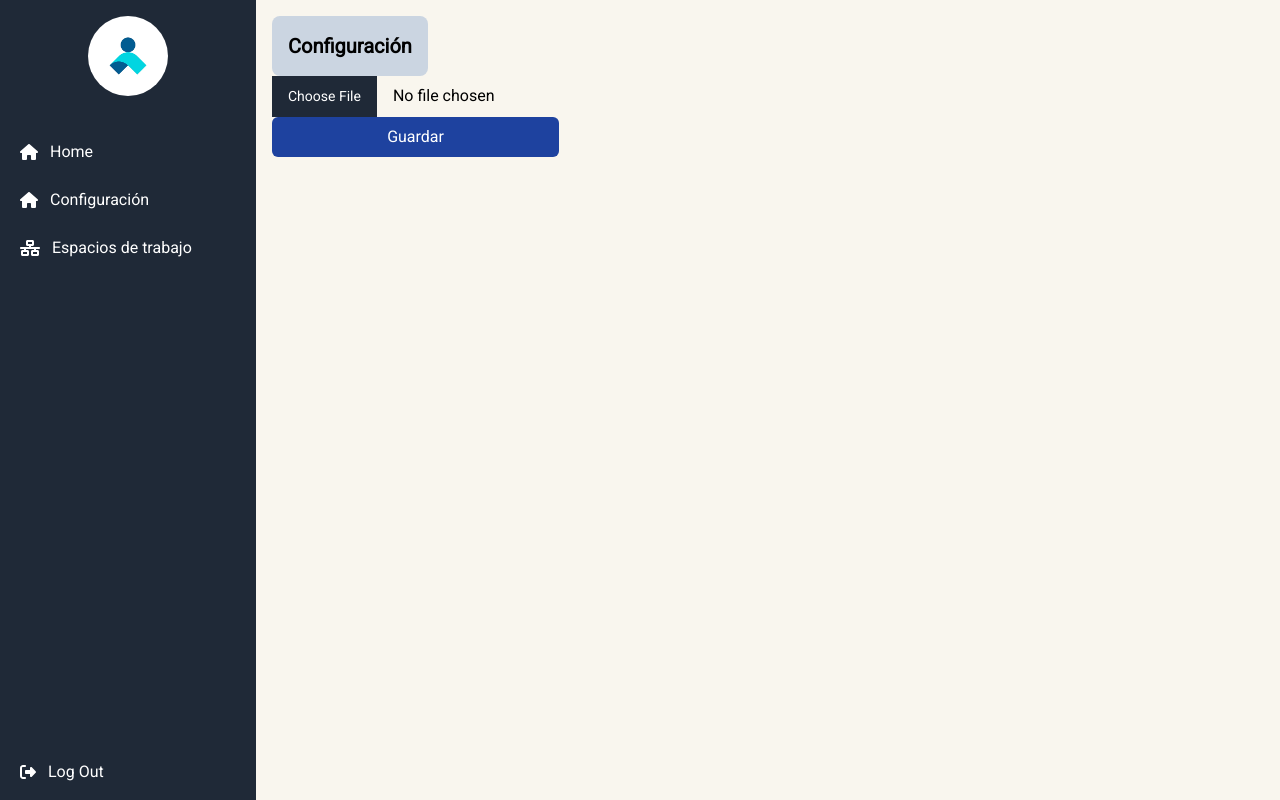
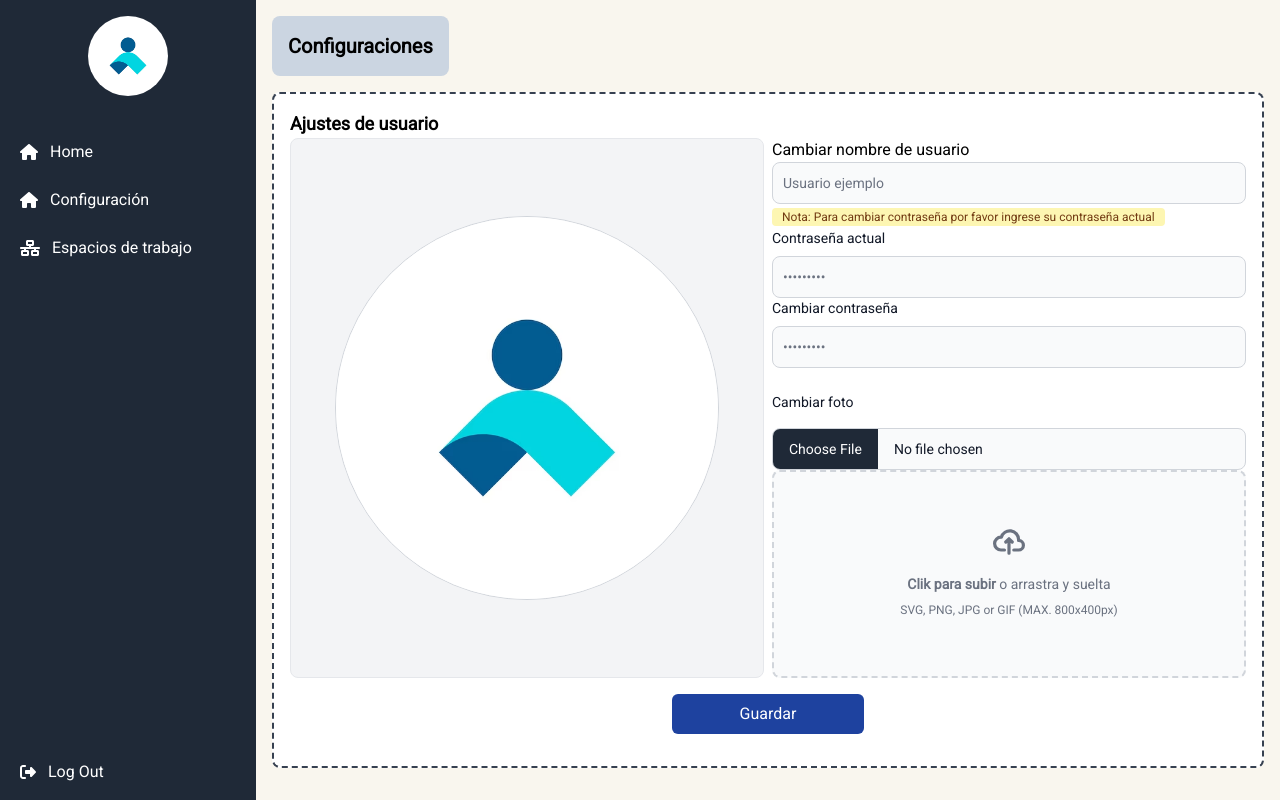
Before and after one commit to EspinozaSteven/SmartPlanner, a Flask app: page /configuracion in a window 1280 px wide. Run offline with Flask 3, Linux system fonts and the light colour scheme; some libraries are stand-ins or nearby versions.

Commit message:
configs page

```diff
--- a/static/css/output.css
+++ b/static/css/output.css
@@ -1211,6 +1225,10 @@ input:checked + .toggle-bg {
   margin-top: auto;
 }
 
+.mb-6 {
+  margin-bottom: 1.5rem;
+}
+
 .block {
   display: block;
 }
@@ -1299,6 +1317,22 @@ input:checked + .toggle-bg {
   height: 100vh;
 }
 
+.h-auto {
+  height: auto;
+}
+
+.h-96 {
+  height: 24rem;
+}
+
+.h-64 {
+  height: 16rem;
+}
+
+.h-52 {
+  height: 13rem;
+}
+
 .max-h-full {
   max-height: 100%;
 }
@@ -1352,46 +1394,26 @@ input:checked + .toggle-bg {
   width: 100vw;
 }
 
-.w-\[20rem\] {
-  width: 20rem;
-}
-
-.w-\[15rem\] {
-  width: 15rem;
-}
-
-.w-\[10rem\] {
-  width: 10rem;
-}
-
-.w-\[5rem\] {
-  width: 5rem;
-}
-
-.w-\[8rem\] {
-  width: 8rem;
-}
-
-.w-\[7rem\] {
-  width: 7rem;
-}
-
-.w-\[6rem\] {
-  width: 6rem;
-}
-
-.w-1\/4 {
-  width: 25%;
-}
-
-.w-3\/5 {
-  width: 60%;
+.w-96 {
+  width: 24rem;
+}
+
+.w-\[90\%\] {
+  width: 90%;
+}
+
+.w-1\/5 {
+  width: 20%;
 }
 
 .min-w-\[20\%\] {
   min-width: 20%;
 }
 
+.max-w-full {
+  max-width: 100%;
+}
+
 .max-w-lg {
   max-width: 32rem;
 }
@@ -1645,6 +1655,10 @@ input:checked + .toggle-bg {
   border-bottom-width: 1px;
 }
 
+.border-dashed {
+  border-style: dashed;
+}
+
 .border-blue-600 {
   --tw-border-opacity: 1;
   border-color: rgb(28 100 242 / var(--tw-border-opacity));
@@ -1670,6 +1684,21 @@ input:checked + .toggle-bg {
   border-color: rgb(209 213 219 / var(--tw-border-opacity));
 }
 
+.border-slate-100 {
+  --tw-border-opacity: 1;
+  border-color: rgb(241 245 249 / var(--tw-border-opacity));
+}
+
+.border-gray-700 {
+  --tw-border-opacity: 1;
+  border-color: rgb(55 65 81 / var(--tw-border-opacity));
+}
+
+.border-gray-500 {
+  --tw-border-opacity: 1;
+  border-color: rgb(107 114 128 / var(--tw-border-opacity));
+}
+
 .bg-\[\#F9F6EE\] {
   --tw-bg-opacity: 1;
   background-color: rgb(249 246 238 / var(--tw-bg-opacity));
@@ -1765,6 +1794,25 @@ input:checked + .toggle-bg {
 .bg-yellow-300 {
   --tw-bg-opacity: 1;
   background-color: rgb(250 202 21 / var(--tw-bg-opacity));
+}
+
+.bg-yellow-100 {
+  --tw-bg-opacity: 1;
+  background-color: rgb(253 246 178 / var(--tw-bg-opacity));
+}
+
+.bg-gray-300 {
+  --tw-bg-opacity: 1;
+  background-color: rgb(209 213 219 / var(--tw-bg-opacity));
+}
+
+.bg-\[\#fafafa\] {
+  --tw-bg-opacity: 1;
+  background-color: rgb(250 250 250 / var(--tw-bg-opacity));
+}
+
+.bg-\[\#fafafa00\] {
+  background-color: #fafafa00;
 }
 
 .bg-gradient-to-r {
@@ -1887,6 +1935,14 @@ input:checked + .toggle-bg {
   padding-top: 2rem;
 }
 
+.pb-6 {
+  padding-bottom: 1.5rem;
+}
+
+.pt-5 {
+  padding-top: 1.25rem;
+}
+
 .text-left {
   text-align: left;
 }
@@ -1930,6 +1986,11 @@ input:checked + .toggle-bg {
   line-height: 1.75rem;
 }
 
+.text-xs {
+  font-size: 0.75rem;
+  line-height: 1rem;
+}
+
 .font-bold {
   font-weight: 700;
 }
@@ -2022,6 +2083,11 @@ input:checked + .toggle-bg {
 .text-white {
   --tw-text-opacity: 1;
   color: rgb(255 255 255 / var(--tw-text-opacity));
+}
+
+.text-yellow-800 {
+  --tw-text-opacity: 1;
+  color: rgb(114 59 19 / var(--tw-text-opacity));
 }
 
 .opacity-0 {
@@ -2383,37 +2464,45 @@ input:checked + .toggle-bg {
     inset: 0px;
   }
 
+  .md\:h-96 {
+    height: 24rem;
+  }
+
+  .md\:h-64 {
+    height: 16rem;
+  }
+
+  .md\:h-56 {
+    height: 14rem;
+  }
+
+  .md\:w-1\/5 {
+    width: 20%;
+  }
+
   .md\:w-fit {
     width: -moz-fit-content;
     width: fit-content;
   }
 
-  .md\:w-2\/5 {
-    width: 40%;
+  .md\:w-96 {
+    width: 24rem;
   }
 
-  .md\:w-2\/6 {
-    width: 33.333333%;
+  .md\:w-1\/2 {
+    width: 50%;
   }
 
-  .md\:w-2\/12 {
-    width: 16.666667%;
+  .md\:w-64 {
+    width: 16rem;
   }
 
-  .md\:w-1\/4 {
-    width: 25%;
+  .md\:w-56 {
+    width: 14rem;
   }
 
-  .md\:w-1\/3 {
-    width: 33.333333%;
-  }
-
-  .md\:w-1\/5 {
-    width: 20%;
-  }
-
-  .md\:max-w-full {
-    max-width: 100%;
+  .md\:w-80 {
+    width: 20rem;
   }
 
   .md\:max-w-fit {
--- a/templates/configuracion.html
+++ b/templates/configuracion.html
@@ -1,17 +1,126 @@
 {% extends "layoutUser.html" %} {% block content %}
 <div class="p-4 sm:ml-64">
   <div class="bg-slate-300 rounded-lg p-4 w-fit my-auto max-w-lg">
-        <h1 class="font-extrabold text-xl">
-            Configuración
-        </h1>
+    <h1 class="font-extrabold text-xl">Configuraciones</h1>
   </div>
-    <div class="flex">
-        <form action="/configuracion" method="post"
-            enctype="multipart/form-data">
-            <input type="file" name="user_img">
+  <div
+    class="flex flex-col p-4 rounded-lg border-2 border-gray-700 border-dashed my-4 bg-white"
+  >
+    <h1 class="font-bold text-lg">Ajustes de usuario</h1>
+    <form
+      action="/configuracion"
+      method="post"
+      class="flex flex-col"
+      enctype="multipart/form-data"
+    >
+      <div class="flex flex-col md:flex-row">
+        <!-- Previsualización -->
+        <div class="flex flex-col mr-2 md:w-1/2">
+
+          <div
+            class="border border-gray-200 flex items-center rounded-lg h-full bg-gray-100"
+          >
+            <img
+              class="rounded-full m-auto w-50 h-50 md:w-96 md:h-96 border border-gray-300 my-4"
+              src="/static/img/profilePics/logoDefault.avif"
+              alt="image description"
+            />
+          </div>
+        </div>
+        <div class="flex flex-col md:w-1/2">
+          <!-- Ajustes de usuario text -->
+          <div >
+            Cambiar nombre de usuario
+            <input
+              type="text"
+              id="username"
+              class="bg-gray-50 border border-gray-300 text-gray-900 text-sm rounded-lg focus:ring-blue-500 focus:border-blue-500 block w-full p-2.5"
+              placeholder="Usuario ejemplo"
+            />
+          </div>
+          <div class="mb-6">
+            <span
+              class="bg-yellow-100 text-yellow-800 text-xs font-medium me-2 px-2.5 py-0.5 rounded"
+              >Nota: Para cambiar contraseña por favor ingrese su contraseña
+              actual</span
+            >
+            <label
+              for="password"
+              class="block mb-2 text-sm font-medium text-gray-900 dark:text-white"
+              >Contraseña actual</label
+            >
+            <input
+              type="password"
+              id="password_actual"
+              class="bg-gray-50 border border-gray-300 text-gray-900 text-sm rounded-lg focus:ring-blue-500 focus:border-blue-500 block w-full p-2.5"
+              placeholder="•••••••••"
+            />
+            <label
+              for="password"
+              class="block mb-2 text-sm font-medium text-gray-900 dark:text-white"
+              >Cambiar contraseña</label
+            >
+            <input
+              type="password"
+              id="password"
+              class="bg-gray-50 border border-gray-300 text-gray-900 text-sm rounded-lg focus:ring-blue-500 focus:border-blue-500 block w-full p-2.5"
+              placeholder="•••••••••"
+            />
+          </div>
+          <label
+            class="block mb-2 text-sm font-medium text-gray-900 dark:text-white"
+            for="user_img"
+            >Cambiar foto</label
+          >
+          <input
+            class="block mt-2 text-sm text-gray-900 border border-gray-300 rounded-lg cursor-pointer bg-gray-50 dark:text-gray-400 focus:outline-none dark:bg-gray-700 dark:border-gray-600 dark:placeholder-gray-400"
+            id="user_img"
+            type="file"
+            name="user_img"
+          />
+          <div class="flex items-center justify-center w-full">
+            <label
+              for="dropzone-file"
+              class="flex flex-col items-center justify-center w-full h-52 border-2 border-gray-300 border-dashed rounded-lg cursor-pointer bg-gray-50 dark:hover:bg-bray-800 dark:bg-gray-700 hover:bg-gray-100 dark:border-gray-600 dark:hover:border-gray-500 dark:hover:bg-gray-600"
+            >
+              <div class="flex flex-col items-center justify-center pt-5 pb-6">
+                <svg
+                  class="w-8 h-8 mb-4 text-gray-500 dark:text-gray-400"
+                  aria-hidden="true"
+                  xmlns="http://www.w3.org/2000/svg"
+                  fill="none"
+                  viewBox="0 0 20 16"
+                >
+                  <path
+                    stroke="currentColor"
+                    stroke-linecap="round"
+                    stroke-linejoin="round"
+                    stroke-width="2"
+                    d="M13 13h3a3 3 0 0 0 0-6h-.025A5.56 5.56 0 0 0 16 6.5 5.5 5.5 0 0 0 5.207 5.021C5.137 5.017 5.071 5 5 5a4 4 0 0 0 0 8h2.167M10 15V6m0 0L8 8m2-2 2 2"
+                  />
+                </svg>
+                <p class="mb-2 text-sm text-gray-500 dark:text-gray-400">
+                  <span class="font-semibold">Clik para subir</span> o arrastra
+                  y suelta
+                </p>
+                <p class="text-xs text-gray-500 dark:text-gray-400">
+                  SVG, PNG, JPG or GIF (MAX. 800x400px)
+                </p>
+              </div>
+              <input
+                id="user_img2"
+                name="user_img"
+                type="file"
+                class="hidden"
+              />
+            </label>
+          </div>
+        </div>
+      </div>
       <button
-                class="w-3/4 mx-auto bg-blue-800 text-white rounded-md p-2 transition-all ease-in-out hover:bg-blue-600"
-                type="submit">
+        class="w-1/5 my-4 mx-auto bg-blue-800 text-white rounded-md p-2 transition-all ease-in-out hover:bg-blue-600"
+        type="submit"
+      >
         Guardar
       </button>
     </form>
```
Also changed, not shown: other parts of static/css/output.css (+41 -20 lines). Lines whose indentation alone changed are shown as unchanged.
